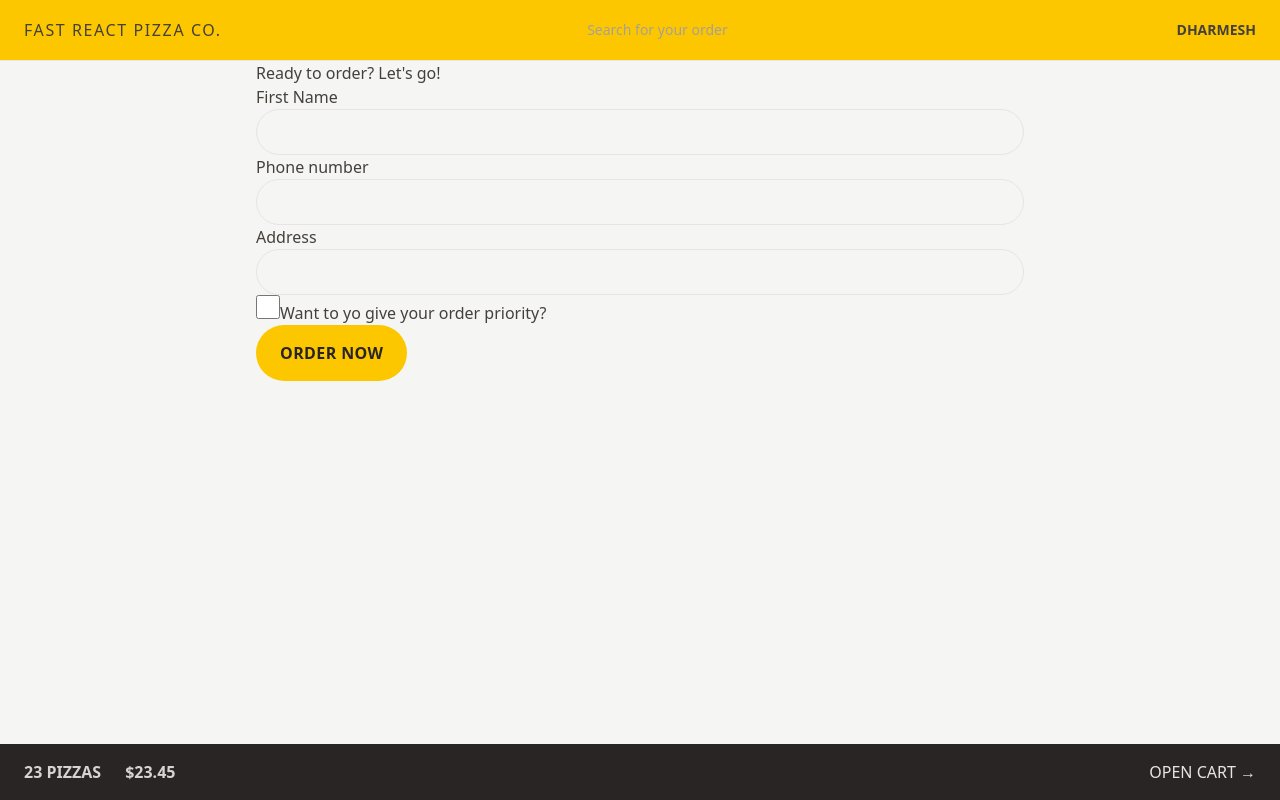
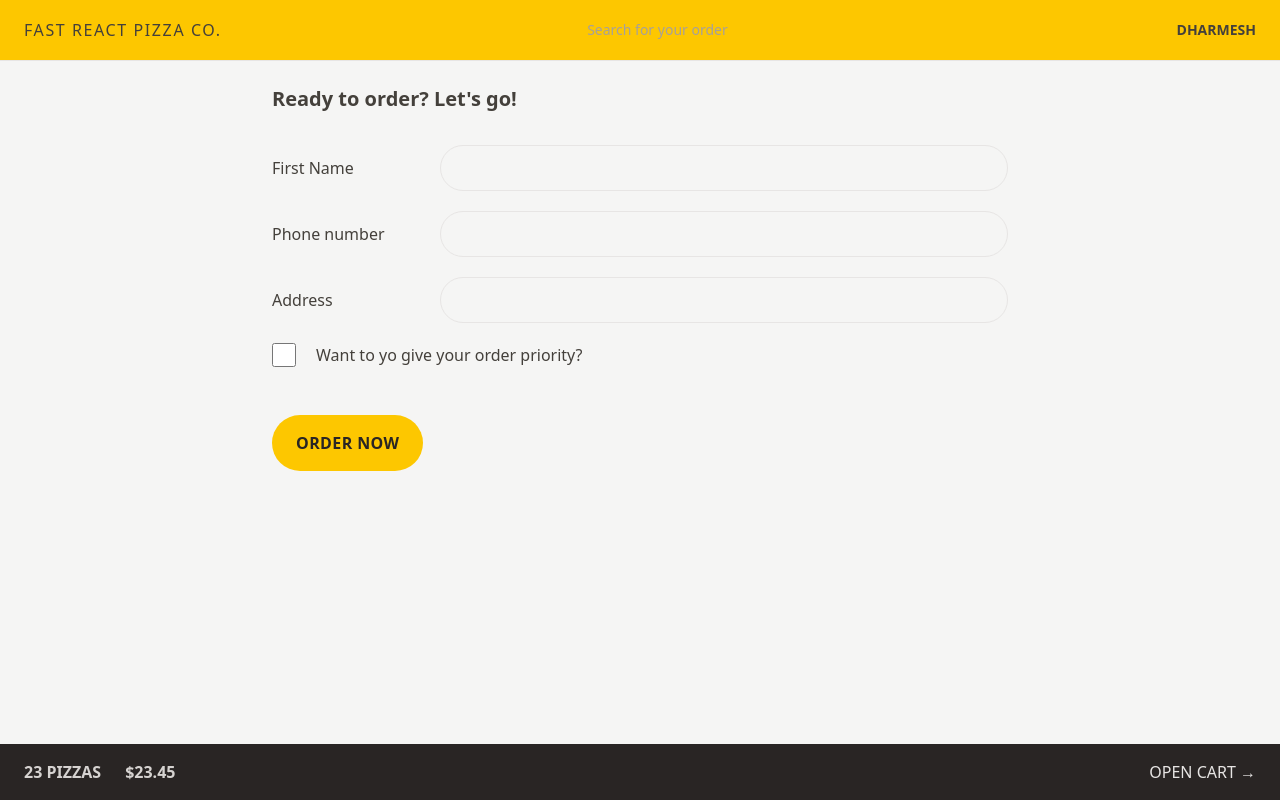
Before and after one commit to Dharmesh-IT/fast-react-pizza, a React (Vite) app: page /order/new in a window 1280 px wide. Built offline with nearby package versions, Linux system fonts and the light colour scheme.

Commit message:
feat: update UI components with new styles, enhance cart functionality, and improve order form layout

```diff
--- a/src/features/cart/Cart.jsx
+++ b/src/features/cart/Cart.jsx
@@ -34,17 +34,16 @@ function Cart() {
       <LinkButton to="/menu">&larr; Back to menu</LinkButton>
 
       <h2 className="text-sl mt-7 font-semibold">Your cart, %NAME%</h2>
-      <ul>
+      <ul className="mt-3 divide-y divide-stone-200 border-b">
         {cart.map((item) => (
           <CartItem key={item.key} item={item} />
         ))}
       </ul>
-      <div>
+      <div className="mt-6 space-x-2">
         <Button to="/order/new" type="primary">
           Order pizzas
         </Button>
-
-        <button>Clear cart</button>
+        <Button type={"secondary"}>Clear cart</Button>
       </div>
     </div>
   );
--- a/src/features/cart/CartItem.jsx
+++ b/src/features/cart/CartItem.jsx
@@ -1,14 +1,16 @@
+import Button from "../../ui/Button";
 import { formatCurrency } from "../../utils/helpers";
 function CartItem({ item }) {
   const { pizzaId, name, quantity, totalPrice } = item;
 
   return (
-    <li>
-      <p>
+    <li className="py-3 sm:flex sm:items-center sm:justify-between">
+      <p className="md-1 sm:mb-0">
         {quantity}&times; {name}
       </p>
-      <div>
-        <p>{formatCurrency(totalPrice)}</p>
+      <div className="flex items-center justify-between sm:gap-6">
+        <p className="text-sm font-bold">{formatCurrency(totalPrice)}</p>
+        <Button type="small">Delete</Button>
       </div>
     </li>
   );
--- a/src/features/order/CreateOrder.jsx
+++ b/src/features/order/CreateOrder.jsx
@@ -42,33 +42,40 @@ function CreateOrder() {
   const cart = fakeCart;
 
   return (
-    <div>
-      <h2>Ready to order? Let's go!</h2>
+    <div className="px-4 py-6">
+      <h2 className="mb-8 text-xl font-semibold">Ready to order? Let's go!</h2>
 
       <Form method="POST" action="/order/new">
-        <div>
-          <label>First Name</label>
-          <input type="text" name="customer" required className="input" />
+        <div className="mb-5 flex flex-col gap-2 sm:flex-row sm:items-center">
+          <label className="sm:basis-40">First Name</label>
+          <input type="text" name="customer" required className="input grow" />
         </div>
 
-        <div>
-          <label>Phone number</label>
-          <div>
-            <input type="tel" name="phone" required className="input" />
+        <div className="mb-5 flex flex-col gap-2 sm:flex-row sm:items-center">
+          <label className="sm:basis-40">Phone number</label>
+          <div className="grow">
+            <input type="tel" name="phone" required className="input w-full" />
           </div>
           {formError?.errors?.phone && (
-            <p style={{ color: "red" }}>{formError.errors.phone}</p>
+            <p className="mt-2 rounded-full bg-red-100 p-2 text-xs text-red-700">
+              {formError.errors.phone}
+            </p>
           )}
         </div>
 
-        <div>
-          <label>Address</label>
-          <div>
-            <input className="input" type="text" name="address" required />
+        <div className="mb-5 flex flex-col gap-2 sm:flex-row sm:items-center">
+          <label className="sm:basis-40">Address</label>
+          <div className="grow">
+            <input
+              className="input w-full"
+              type="text"
+              name="address"
+              required
+            />
           </div>
         </div>
 
-        <div>
+        <div className="mb-12 flex items-center gap-5">
           <input
             className="h-6 w-6 accent-yellow-400 focus:ring focus:ring-yellow-400 focus:ring-offset-2"
             type="checkbox"
--- a/src/features/order/Order.jsx
+++ b/src/features/order/Order.jsx
@@ -7,7 +7,6 @@ import {
 } from "../../utils/helpers";
 import { getOrder } from "../../services/apiRestaurant";
 import { useLoaderData } from "react-router-dom";
-
 
 function Order() {
   const order = useLoaderData();
@@ -24,26 +23,34 @@ function Order() {
   const deliveryIn = calcMinutesLeft(estimatedDelivery);
 
   return (
-    <div>
-      <div>
-        <h2>Status</h2>
+    <div className="space-y-8 px-4 py-6">
+      <div className="flex flex-wrap items-center justify-between gap-2">
+        <h2 className="text-xl font-semibold">Order #{id} status</h2>
 
-        <div>
-          {priority && <span>Priority</span>}
-          <span>{status} order</span>
+        <div className="space-x-2">
+          {priority && (
+            <span className="rounded-full bg-red-500 px-3 py-1 text-sm font-semibold tracking-wide text-red-50 uppercase">
+              Priority
+            </span>
+          )}
+          <span className="rounded-full bg-green-500 px-3 py-1 text-sm font-semibold tracking-wide text-green-50 uppercase">
+            {status} order
+          </span>
         </div>
       </div>
 
-      <div>
-        <p>
+      <div className="flex flex-wrap items-center justify-between gap-2 bg-stone-200 px-5 py-5">
+        <p className="font-medium">
           {deliveryIn >= 0
             ? `Only ${calcMinutesLeft(estimatedDelivery)} minutes left 😃`
             : "Order should have arrived"}
         </p>
-        <p>(Estimated delivery: {formatDate(estimatedDelivery)})</p>
+        <p className="text-xs text-stone-500">
+          (Estimated delivery: {formatDate(estimatedDelivery)})
+        </p>
       </div>
 
-      <div>
+      <div className="space-y-2 bg-stone-200 px-6 py-5">
         <p>Price pizza: {formatCurrency(orderPrice)}</p>
         {priority && <p>Price priority: {formatCurrency(priorityPrice)}</p>}
         <p>To pay on delivery: {formatCurrency(orderPrice + priorityPrice)}</p>
--- a/src/index.css
+++ b/src/index.css
@@ -2,7 +2,7 @@
 @import "tailwindcss";
 @layer components {
   .input {
-    @apply w-full rounded-full border border-stone-200 px-4 py-2 text-sm transition-all duration-100 placeholder:text-stone-400 focus:ring focus:ring-yellow-400 md:px-6 md:py-3;
+    @apply rounded-full border border-stone-200 px-4 py-2 text-sm transition-all duration-100 placeholder:text-stone-400 focus:ring focus:ring-yellow-400 md:px-6 md:py-3;
   }
 
   /* https://dev.to/afif/i-made-100-css-loaders-for-your-next-project-4eje */
--- a/src/ui/Button.jsx
+++ b/src/ui/Button.jsx
@@ -8,6 +8,8 @@ export default function Button({ children, disabled, to, type }) {
     primary: base + "px-4 py-3 sm:px-6 sm:py-4",
     // small: base + "px-2 py-1 text-sm",
     small: base + "px-4 py-2 md:px-5 md:py-2.5 text-xs",
+    secondary:
+      "border-2 border-stone-300 inline-block rounded-full bg-transparent font-semibold tracking-wide text-stone-400 uppercase ring-yellow-300 transition-colors duration-300 hover:text-stone-800 hover:bg-stone-300 focus:bg-stone-200  focus:text-stone-800focus:ring focus:ring-offset-2 focus:outline-none px-4 py-2.5 sm:px-6 sm:py-3.5",
   };
   if (to) {
     return (
```
Also changed, not shown: index.html (+4 -2 lines).
